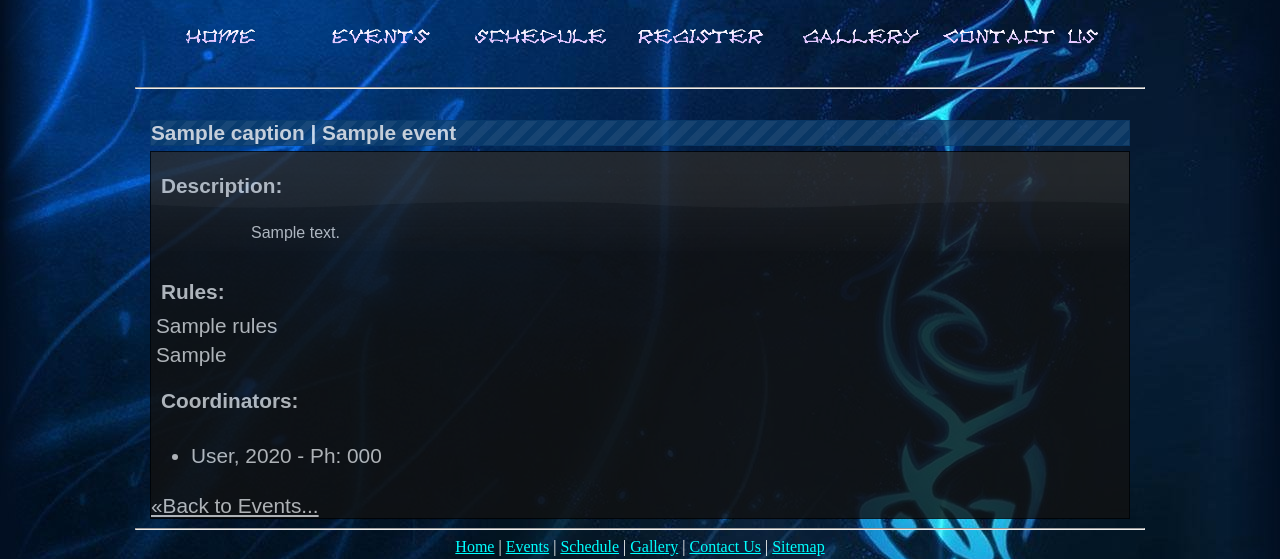
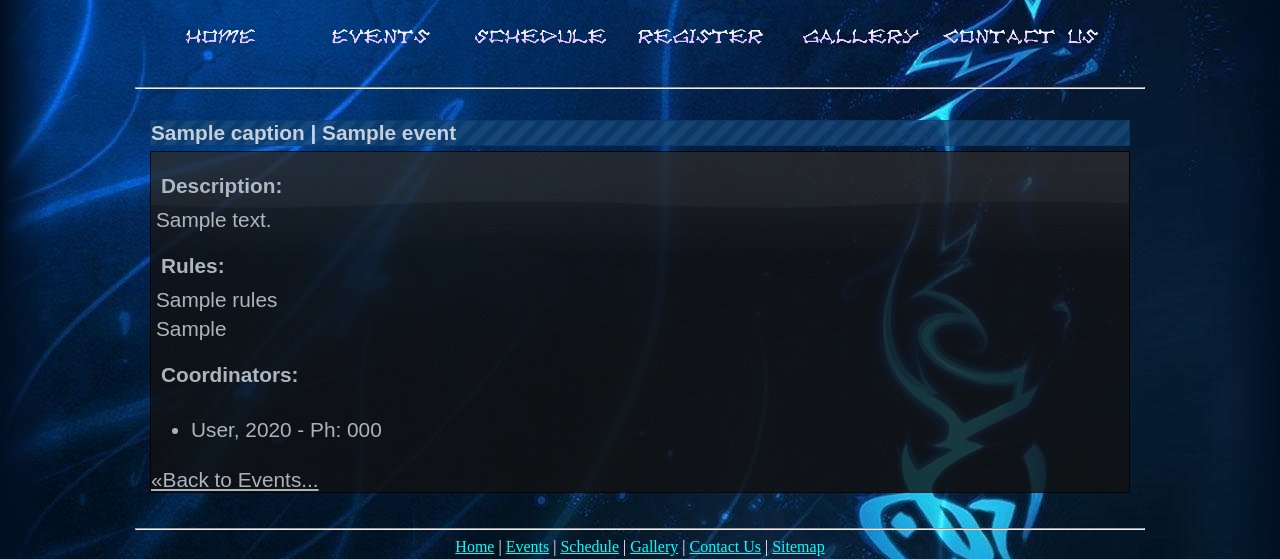
Before and after one commit to justjkk/cseismic2kx, a Django app: template templates/events/event_details.html in a window 1280 px wide. Shown: the part 259-818 px from the top of the page. Run offline with Django 3.2, Linux system fonts and the light colour scheme; the template is opened without the code that fills it: most values are stand-ins (such as "Sample title", 1, 10 or a date in 2020).

Commit message:
Changed event description to html

```diff
--- a/templates/events/event_details.html
+++ b/templates/events/event_details.html
@@ -7,9 +7,9 @@
             </div>
             <div class="ui-widget-content">
                 <h4>Description: </h4>
-                <p>{{ event.description }}</p>
+		{% autoescape off %}
+                <div class="description">{{ event.description }}</div>
                 <h4>Rules: </h4>
-                {% autoescape off %}
                 <div class="rules">
                     {{ event.rules }}
                 </div>
```
